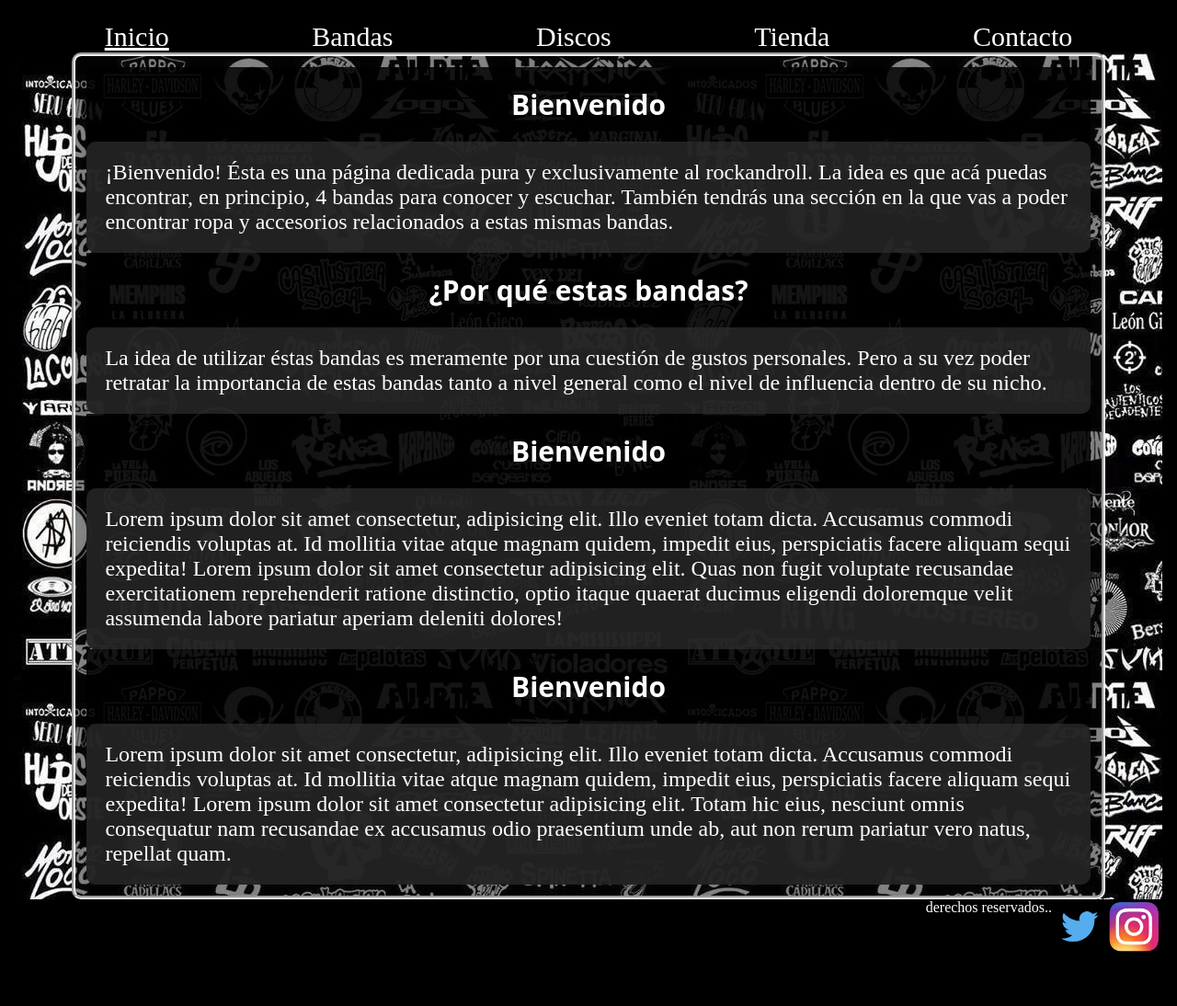
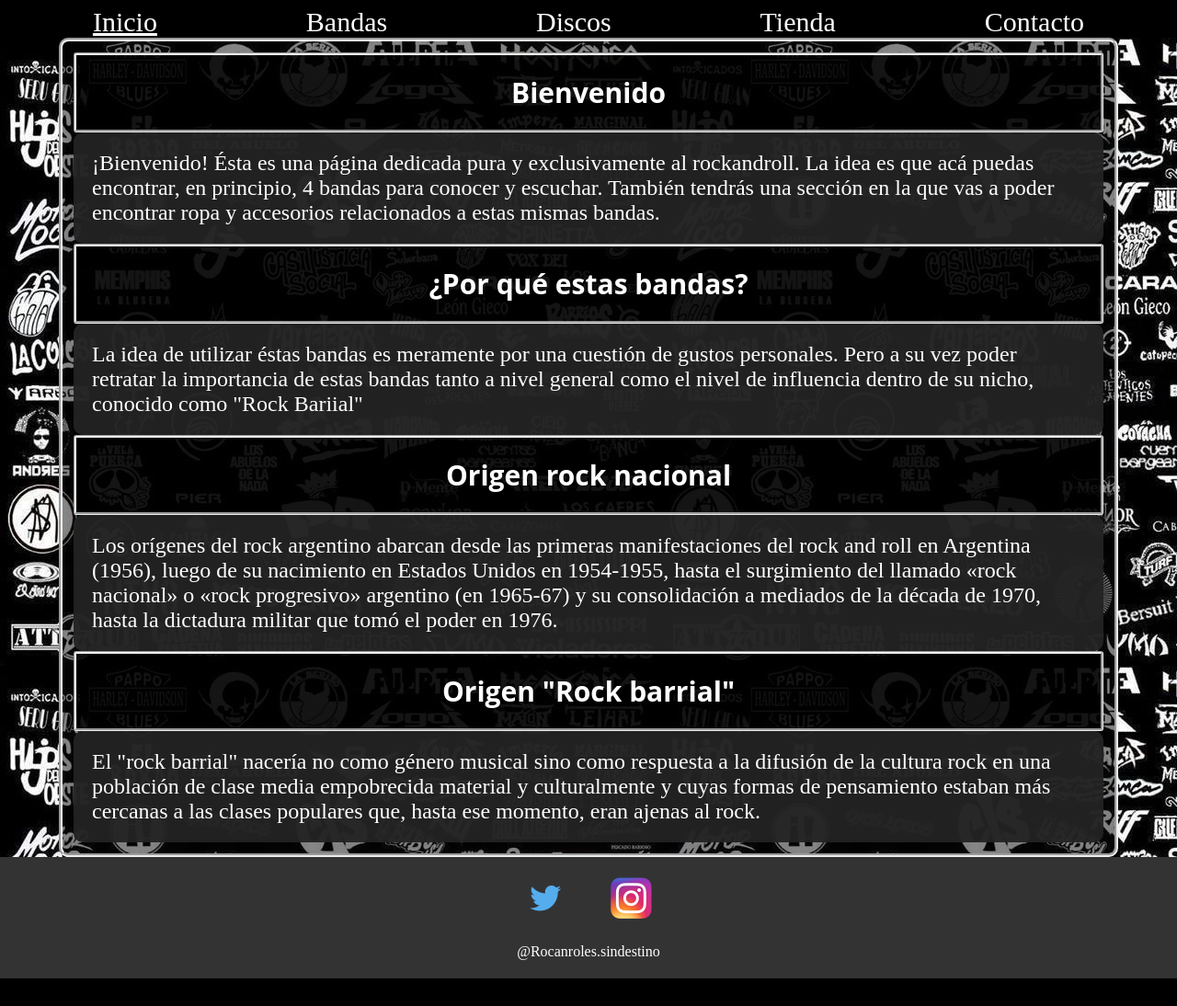
Before and after one commit to juan25-17/entrega-coder, a website: page index.html in a window 1280 px wide. Shown: the part 213-1307 px from the top of the page at 92% size. After the commit the page ends 1277 px from the top, so only its background shows below. Drawn offline with Linux system fonts and the light colour scheme.

Commit message:
Proyecto finalizado

```diff
--- a/index.html
+++ b/index.html
@@ -13,6 +13,7 @@
 
     <title>Inicio</title>
     <link rel="stylesheet" href="./css/style.css">
+    <link rel="icon" href="./assets/icono.ico">
 </head>
 <body>
     <header class="cabecera">
@@ -45,30 +46,26 @@
                 </div>
                 <h2>¿Por qué estas bandas?</h2>
                 <div class="divParrafo">
-                    <p>La idea de utilizar éstas bandas es meramente por una cuestión de gustos personales. Pero a su vez poder retratar la importancia de estas bandas tanto a nivel general como el nivel de influencia dentro de su nicho.</p>
+                    <p>La idea de utilizar éstas bandas es meramente por una cuestión de gustos personales. Pero a su vez poder retratar la importancia de estas bandas tanto a nivel general como el nivel de influencia dentro de su nicho, conocido como "Rock Bariial"</p>
                 </div>
-                <h2 >Bienvenido</h2>
+                <h2 >Origen rock nacional</h2>
                 <div class="divParrafo">
-                    <p>Lorem ipsum dolor sit amet consectetur, adipisicing elit. Illo eveniet totam dicta. Accusamus commodi reiciendis voluptas at. Id mollitia vitae atque magnam quidem, impedit eius, perspiciatis facere aliquam sequi expedita! Lorem ipsum dolor sit amet consectetur adipisicing elit. Quas non fugit voluptate recusandae exercitationem reprehenderit ratione distinctio, optio itaque quaerat ducimus eligendi doloremque velit assumenda labore pariatur aperiam deleniti dolores!</p>
+                    <p>Los orígenes del rock argentino abarcan desde las primeras manifestaciones del rock and roll en Argentina (1956), luego de su nacimiento en Estados Unidos en 1954-1955, hasta el surgimiento del llamado «rock nacional» o «rock progresivo» argentino (en 1965-67) y su consolidación a mediados de la década de 1970, hasta la dictadura militar que tomó el poder en 1976.</p>
                 </div>
-                <h2>Bienvenido</h2>
+                <h2>Origen "Rock barrial"</h2>
                 <div class="divParrafo">
-                    <p>Lorem ipsum dolor sit amet consectetur, adipisicing elit. Illo eveniet totam dicta. Accusamus commodi reiciendis voluptas at. Id mollitia vitae atque magnam quidem, impedit eius, perspiciatis facere aliquam sequi expedita! Lorem ipsum dolor sit amet consectetur adipisicing elit. Totam hic eius, nesciunt omnis consequatur nam recusandae ex accusamus odio praesentium unde ab, aut non rerum pariatur vero natus, repellat quam.</p>
+                    <p>El "rock barrial" nacería no como género musical sino como respuesta a la difusión de la cultura rock en una población de clase media empobrecida material y culturalmente y cuyas formas de pensamiento estaban más cercanas a las clases populares que, hasta ese momento, eran ajenas al rock.</p>
                 </div>
             </section>
     </main>
     <footer class="pie">
-        <div class="divPie">
-            <div class="pFooter">
-                <p>derechos reservados..</p>
-            </div>
-            <div>
-                <img src="./assets/tw.png" class="imgFooter" alt="">
-            </div>
-            <div>
-                <img src="./assets/instagram.png" class="imgFooter" alt="">
-            </div>
+        <div class="footerDiv">
+            <img src="./assets/tw.png" alt="Logo 1">
         </div>
+        <div class="footerDiv">
+            <img src="./assets/instagram.png" alt="Logo 2">
+        </div>
+        <p>@Rocanroles.sindestino </p>
     </footer>
 </body>
 </html>
--- a/scss/base/_reset.scss
+++ b/scss/base/_reset.scss
@@ -1,4 +1,4 @@
-*{
+* {
     margin: 0;
     padding: 0;
     box-sizing: border-box;
--- a/scss/components/_cards.scss
+++ b/scss/components/_cards.scss
@@ -25,6 +25,8 @@
     height: 18.75rem;
     background-color: rgba(255, 255, 255, 0.999);
     border: .625rem;
+    box-shadow: 0 10px 10px rgb(212, 32, 16);
+
         h3 {
             @extend .cardH;
             color: $background-hyf;
--- a/scss/layouts/_bandasmain.scss
+++ b/scss/layouts/_bandasmain.scss
@@ -23,6 +23,7 @@
             width: 6.25rem;
             height: 7.3125rem;
             border-radius: .625rem;
+            padding-bottom: .625rem;
             margin: auto;
             cursor: pointer;
             &:hover {
@@ -32,3 +33,12 @@
         }
     }
 }
+h2 {
+    text-align: center;
+    border-radius: .1875rem;
+    border-style: groove;
+    &:hover {
+        transition: 3ms;
+        color: red;
+    }
+}
--- a/scss/layouts/_body.scss
+++ b/scss/layouts/_body.scss
@@ -1,4 +1,4 @@
 body{
     background-color: $background-hyf;
-    padding: 1rem;
+
 }
--- a/scss/layouts/_footer.scss
+++ b/scss/layouts/_footer.scss
@@ -1,9 +1,15 @@
-.pie .divPie {
-    background-color: black;
-    display: flex;
-    height: 6.25rem;
-    color: white;
-    justify-content: flex-end;}
-    .imgFooter {
-        width: 3.75rem;
+footer {
+    background-color: #333;
+    color: #fff;
+    padding: 20px;
+    text-align: center;
+    div {
+        display: inline-block;
+        margin: 0 20px;
+        padding-bottom: 1.25rem;
+        img {
+            width: 3.125rem;
+            height: 3.125rem;
+        }
     }
+}
--- a/scss/layouts/_header.scss
+++ b/scss/layouts/_header.scss
@@ -25,6 +25,10 @@
             font-size: 1.875rem;
             text-decoration: none;
             border-radius: .625rem;
+            &:hover{
+                transition: 3ms;
+                color: rgb(207, 30, 30);
+            }
         }
         .aInicio {
             text-decoration: underline;
--- a/scss/layouts/_main.scss
+++ b/scss/layouts/_main.scss
@@ -23,6 +23,8 @@
 h2 {
 
     text-align: center;
+    border-radius: .1875rem;
+    border-style: groove;
     padding: 1.25rem;
     font-size: 1.875rem;
     font-family: 'Open Sans', sans-serif;
--- a/scss/media/_media320.scss
+++ b/scss/media/_media320.scss
@@ -4,8 +4,17 @@
             display: none;
         }
         nav ul li a  {
-            font-size: 1.25rem;
+            font-size: 1.125rem;
             width: 100%;
+        }
+    }
+    .sectionInformacionb{
+        div {
+            article{
+                p{
+                    font-size: .75rem;
+                }
+            }
         }
     }
 
--- a/scss/media/_media425.scss
+++ b/scss/media/_media425.scss
@@ -1,6 +1,7 @@
-@media (max-width:425px){
-    .cabecera .divNav ul a  {
-        font-size:  1.5rem;
-        width: 100%;
+@media (max-width:425px) {
+    .cabecera {
+        nav ul li a {
+            font-size: 1.25rem;
+        }
     }
 }
```
Also changed, not shown: pages/bandas.html (+11 -14 lines), pages/contacto.html (+7 -10 lines), pages/discos.html (+8 -10 lines), pages/tienda.html (+7 -10 lines), assets/icono.ico (added), css/style.css.
